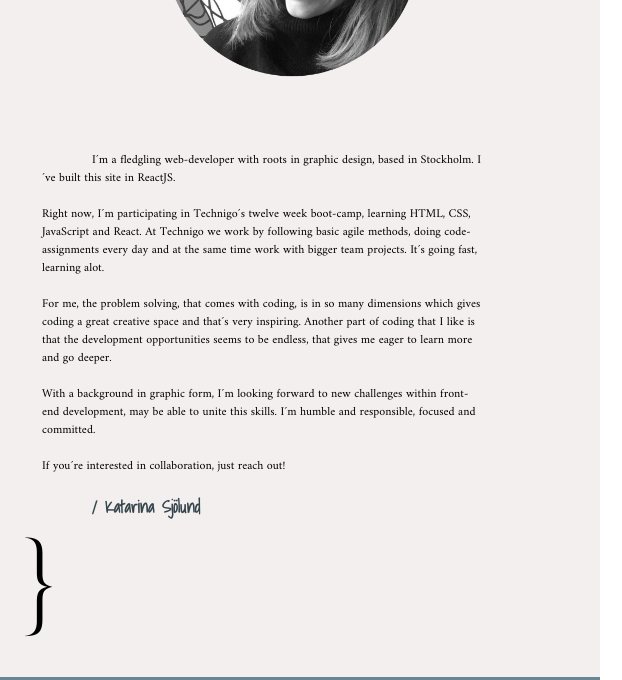
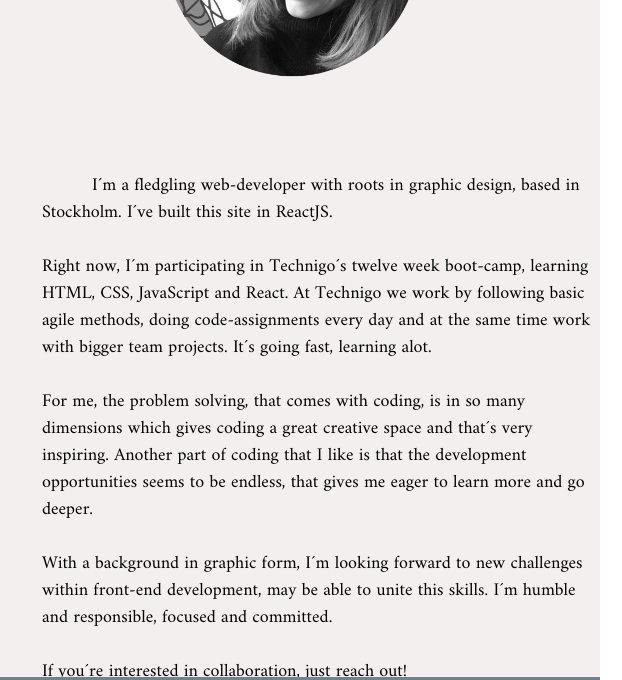
Before and after one commit to kattasawa/portfolio, a React app: page /about in a window 600 px wide. Shown: the part 363-1043 px from the top of the page, 622 px wide, since content can reach past the window. Built offline with nearby package versions, Linux system fonts and the light colour scheme.

Commit message:
about mobile change and tablet

```diff
--- a/src/components/about/style.css
+++ b/src/components/about/style.css
@@ -24,7 +24,6 @@
 }
 
 .about-inner {
-  /* background-color: red; */
   width: 80%;
   height: 1000px;
 }
@@ -72,8 +71,24 @@ h3 {
 
 @media (max-width: 600px) {
   #text-about-me {
-    font-size: 12px;
+    font-size: 16px;
     margin: 35px 20px auto 20px;
     display: block;
   }
+  .about-inner {
+    width: 100%;
+    height: 100%;
+  }
 }
+
+@media (min-width: 600px) and (max-width: 900px) {
+  #text-about-me {
+    font-size: 18px;
+    margin: 55px 20px auto 20px;
+    display: block;
+  }
+  .about-inner {
+    width: 100%;
+    height: 100%;
+  }
+}
```
